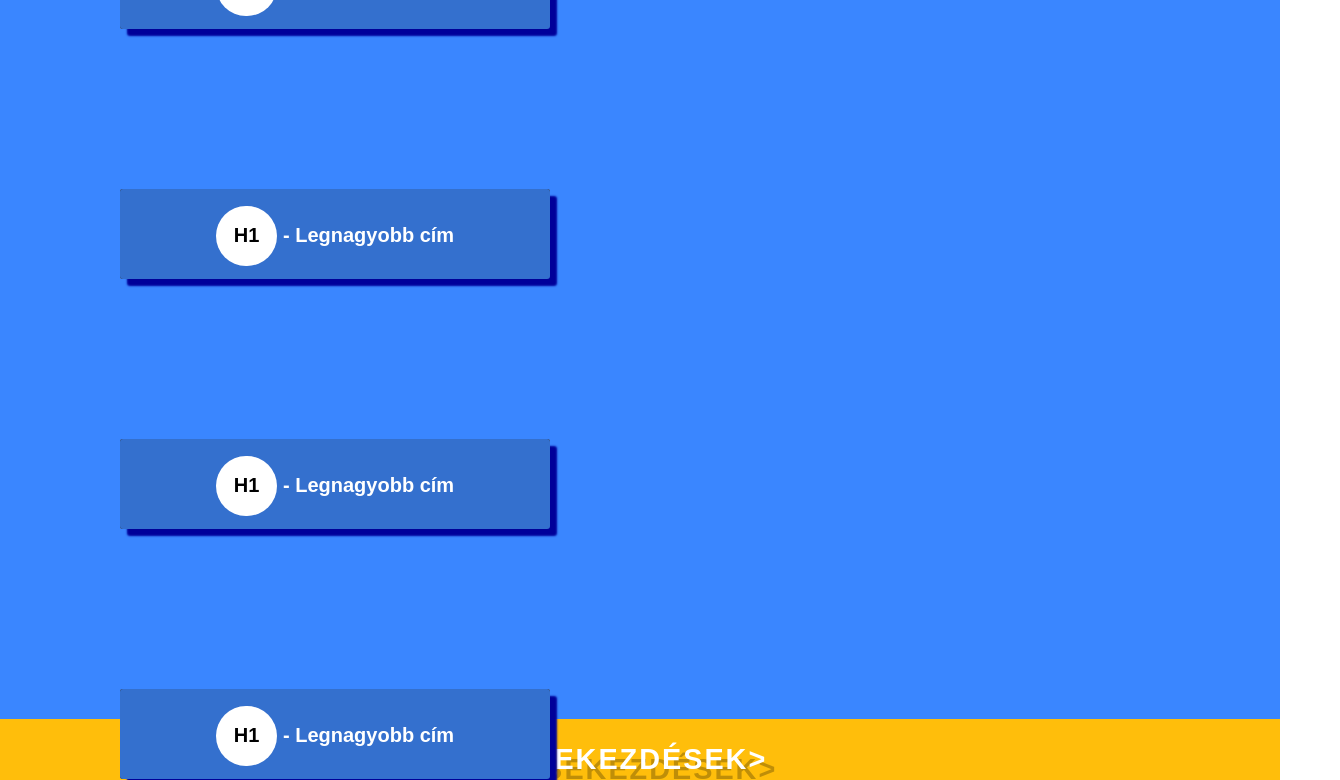
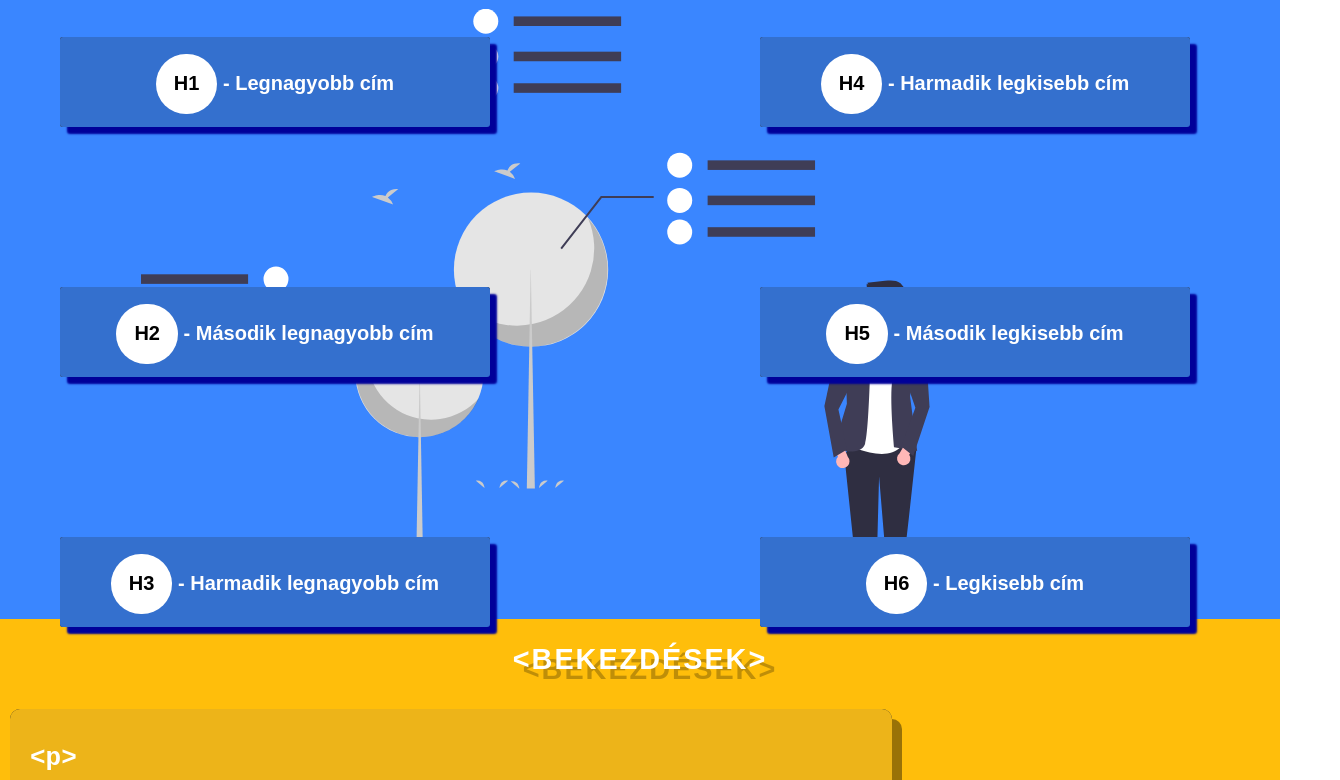
Before and after one commit to BBenyx/abbprojekt, a plain HTML site: page 2022.03.03. html/index.html in a window 1280 px wide. Shown: the part 181-961 px from the top of the page, 1340 px wide, since content can reach past the window. Drawn offline with Linux system fonts and the light colour scheme.

Commit message:
masodik oldal kesz

```diff
--- a/2022.03.03. html/index.html
+++ b/2022.03.03. html/index.html
@@ -12,8 +12,12 @@
 <body>
     <section>
         <article id="elsooldal">
+            <img src="img/cimek.svg" alt="háttérben egy ember">
 
-            <section>
+            <h1 id="cimek">&#60Címek&#62</h1>
+
+            <div id="gombcontainer">
+                <section id="jobb">
                     <div class="gombcont">
                         <label for="radio1on">
                             <input type="radio" name="radio1" id="radio1on">
@@ -25,9 +29,9 @@
                         </label>
 
                         <label for="radio1off">
-                        <input type="radio" name="radio1" id="radio1off"  checked>
+                            <input type="radio" name="radio1" id="radio1off" checked>
                             <div class="h12">
-                            <h1>&#60h1&#62A legnagyobb cím&#60/h1&#62</h1>
+                                <h1>&#60h1&#62Legnagyobb cím&#60/h1&#62</h1>
                             </div>
                         </label>
                     </div>
@@ -37,7 +41,7 @@
                             <input type="radio" name="radio2" id="radio2on">
                             <div class="h21">
                                 <h1>
-                                <div class="karika">H1</div> - Legnagyobb cím
+                                    <div class="karika">H2</div> - Második legnagyobb cím
                                 </h1>
                             </div>
                         </label>
@@ -45,7 +49,7 @@
                         <label for="radio2off">
                             <input type="radio" name="radio2" id="radio2off" checked>
                             <div class="h22">
-                            <h1>&#60h1&#62A legnagyobb cím&#60/h1&#62</h1>
+                                <h1>&#60h2&#62Második legnagyobb cím&#60/h2&#62</h1>
                             </div>
                         </label>
                     </div>
@@ -55,7 +59,7 @@
                             <input type="radio" name="radio3" id="radio3on">
                             <div class="h31">
                                 <h1>
-                                <div class="karika">H1</div> - Legnagyobb cím
+                                    <div class="karika">H3</div> - Harmadik legnagyobb cím
                                 </h1>
                             </div>
                         </label>
@@ -63,19 +67,19 @@
                         <label for="radio3off">
                             <input type="radio" name="radio3" id="radio3off" checked>
                             <div class="h32">
-                            <h1>&#60h1&#62A legnagyobb cím&#60/h1&#62</h1>
+                                <h1>&#60h3&#62Harmadik legnagyobb cím&#60/h3&#62</h1>
                             </div>
                         </label>
                     </div>
                 </section>
 
-            <section>
+                <section id="jobb">
                     <div class="gombcont">
                         <label for="radio4on">
                             <input type="radio" name="radio4" id="radio4on">
                             <div class="h41">
                                 <h1>
-                                <div class="karika">H1</div> - Legnagyobb cím
+                                    <div class="karika">H4</div> - Harmadik legkisebb cím
                                 </h1>
                             </div>
                         </label>
@@ -83,7 +87,7 @@
                         <label for="radio4off">
                             <input type="radio" name="radio4" id="radio4off" checked>
                             <div class="h42">
-                            <h1>&#60h1&#62A legnagyobb cím&#60/h1&#62</h1>
+                                <h1>&#60h4&#62Harmadik legkisebb cím&#60/h4&#62</h1>
                             </div>
                         </label>
                     </div>
@@ -93,7 +97,7 @@
                             <input type="radio" name="radio5" id="radio5on">
                             <div class="h51">
                                 <h1>
-                                <div class="karika">H1</div> - Legnagyobb cím
+                                    <div class="karika">H5</div> - Második legkisebb cím
                                 </h1>
                             </div>
                         </label>
@@ -101,7 +105,7 @@
                         <label for="radio5off">
                             <input type="radio" name="radio5" id="radio5off" checked>
                             <div class="h52">
-                            <h1>&#60h1&#62A legnagyobb cím&#60/h1&#62</h1>
+                                <h1>&#60h5&#62Második legkisebb cím&#60/h5&#62</h1>
                             </div>
                         </label>
                     </div>
@@ -111,7 +115,7 @@
                             <input type="radio" name="radio6" id="radio6on">
                             <div class="h61">
                                 <h1>
-                                <div class="karika">H1</div> - Legnagyobb cím
+                                    <div class="karika">H6</div> - Legkisebb cím
                                 </h1>
                             </div>
                         </label>
@@ -119,12 +123,12 @@
                         <label for="radio6off">
                             <input type="radio" name="radio6" id="radio6off" checked>
                             <div class="h62">
-                            <h1>&#60h1&#62A legnagyobb cím&#60/h1&#62</h1>
+                                <h1>&#60h6&#62Legkisebb cím&#60/h6&#62</h1>
                             </div>
                         </label>
                     </div>
                 </section>
-
+            </div>
 
         </article>
         <article id="masodikoldal">
```
Lines whose indentation alone changed are shown as unchanged.
